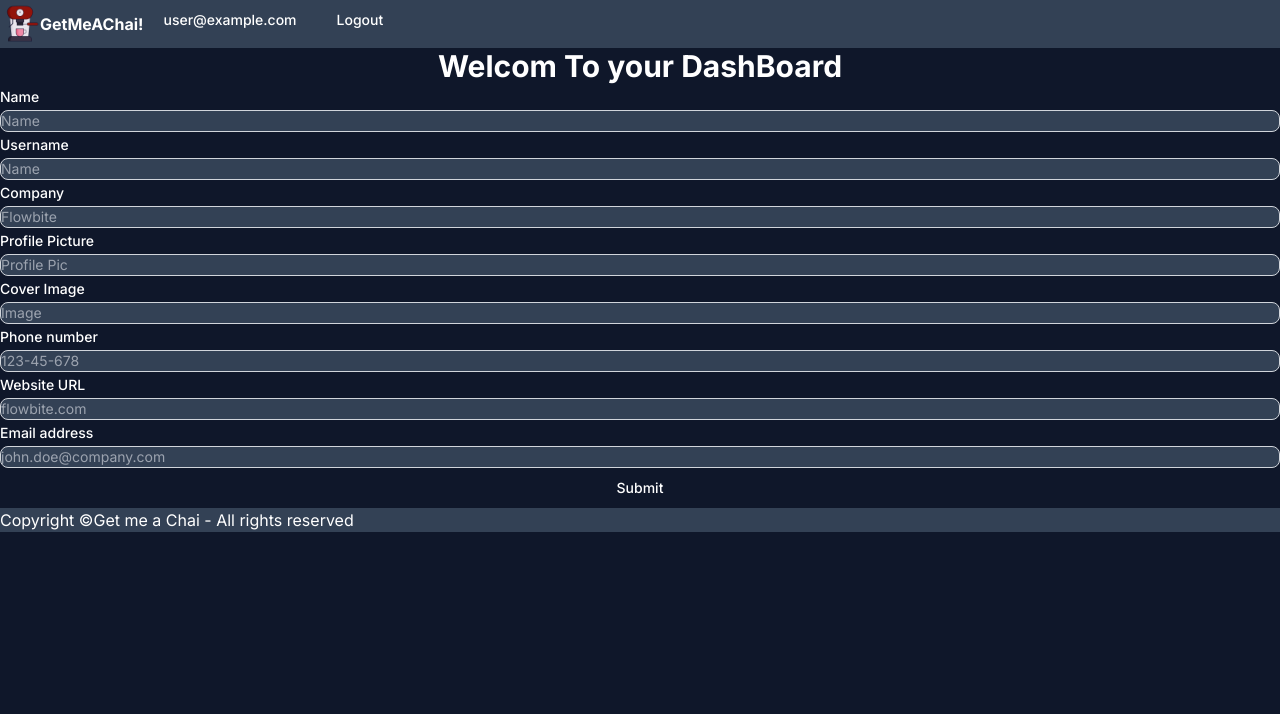
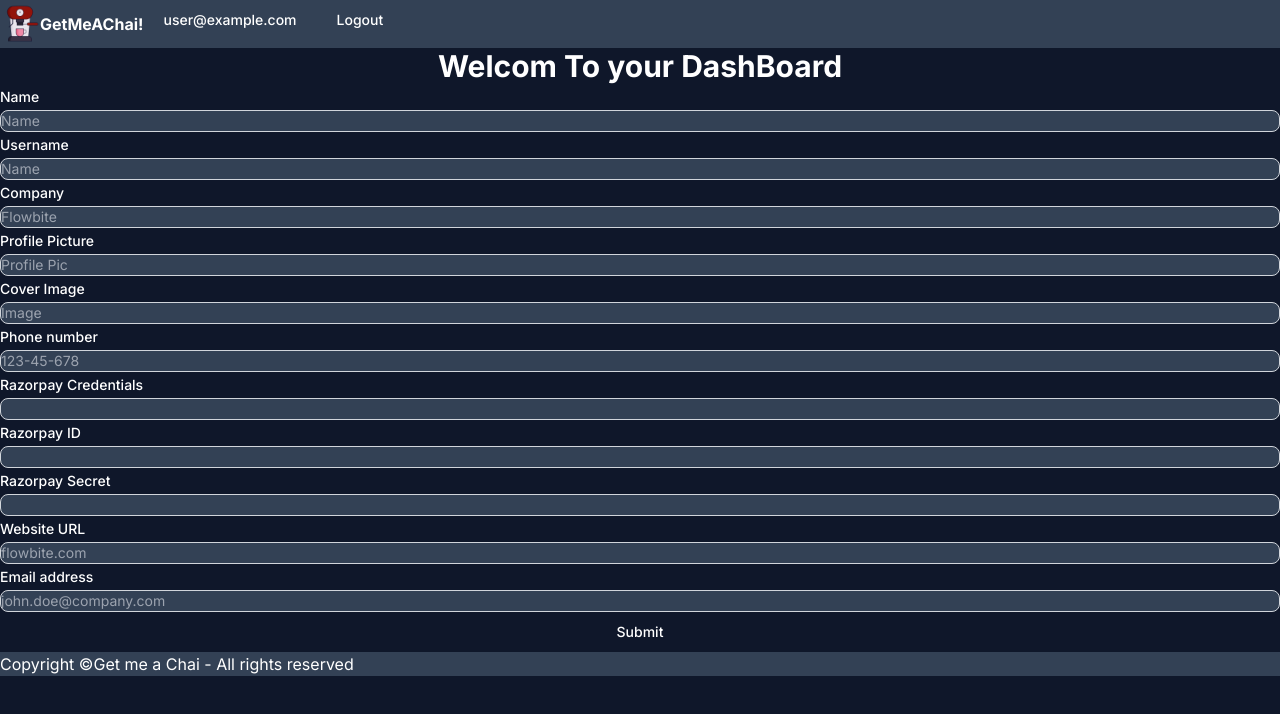
Before and after one commit to AhmedArbaz/get-me-a-fund, a Next.js app: page /dashboard in a window 1280 px wide. Shown: the top 714 px of the page. Built offline with nearby package versions, Linux system fonts and the light colour scheme; no server answers; sample sign-in values are in the browser's storage.

Commit message:
Add some more entries

```diff
--- a/Components/Dashboard.js
+++ b/Components/Dashboard.js
@@ -52,6 +52,21 @@ const Dashboard = () => {
             <label HtmlFor="phone" className="block mb-2 text-sm font-medium text-slate-400 dark:text-white">Phone number</label>
             <input type="text" value={form.phone?form.phone:""} onChange={handleChange} id="phone" name='phone' className="bg-slate-700 border border-gray-300 text-slate-400 text-sm rounded-lg focus:ring-blue-500 focus:border-blue-500 block w-full p-2.5 dark:bg-gray-700 dark:border-gray-600 dark:placeholder-gray-400 dark:text-white dark:focus:ring-blue-500 dark:focus:border-blue-500" placeholder="123-45-678" pattern="[0-9]{3}-[0-9]{2}-[0-9]{3}" required />
         </div>
+        {/* input for razorpay credientials */}
+        <div>
+            <label HtmlFor="razorpay" className="block mb-2 text-sm font-medium text-slate-400 dark:text-white">Razorpay Credentials</label>
+            <input type="text" value={form.razorpay?form.razorpay:""} onChange={handleChange} id="razorpay" name='razorpay' className="bg-slate-700 border border-gray-300 text-slate-400 text-sm rounded-lg focus:ring-blue-500 focus:border-blue-500 block w-full p-2.5 dark:bg-gray-700 dark:border-gray-600 dark:placeholder-gray-400 dark:text-white dark:focus:ring-blue-500 dark:focus:border-blue-500"/>
+        </div>
+           {/* input for razorpay id */}
+           <div>
+            <label HtmlFor="razorpayid" className="block mb-2 text-sm font-medium text-slate-400 dark:text-white">Razorpay ID</label>
+            <input type="text" value={form.razorpayid?form.razorpayid:""} onChange={handleChange} id="razorpayid" name='razorpayid' className="bg-slate-700 border border-gray-300 text-slate-400 text-sm rounded-lg focus:ring-blue-500 focus:border-blue-500 block w-full p-2.5 dark:bg-gray-700 dark:border-gray-600 dark:placeholder-gray-400 dark:text-white dark:focus:ring-blue-500 dark:focus:border-blue-500"/>
+        </div>
+         {/* input for razorpay id */}
+         <div>
+            <label HtmlFor="razorpaysecret" className="block mb-2 text-sm font-medium text-slate-400 dark:text-white">Razorpay Secret</label>
+            <input type="text" value={form.razorpaysecret?form.razorpaysecret:""} onChange={handleChange} id="razorpaysecret" name='razorpaysecret' className="bg-slate-700 border border-gray-300 text-slate-400 text-sm rounded-lg focus:ring-blue-500 focus:border-blue-500 block w-full p-2.5 dark:bg-gray-700 dark:border-gray-600 dark:placeholder-gray-400 dark:text-white dark:focus:ring-blue-500 dark:focus:border-blue-500"/>
+        </div>
         <div>
             <label HtmlFor="website" className="block mb-2 text-sm font-medium text-slate-400 dark:text-white">Website URL</label>
             <input type="url" value={form.website?form.website:""} onChange={handleChange} id="website" name='website' className="bg-slate-700 border border-gray-300 text-slate-400 text-sm rounded-lg focus:ring-blue-500 focus:border-blue-500 block w-full p-2.5 dark:bg-gray-700 dark:border-gray-600 dark:placeholder-gray-400 dark:text-white dark:focus:ring-blue-500 dark:focus:border-blue-500" placeholder="flowbite.com" required />
```
